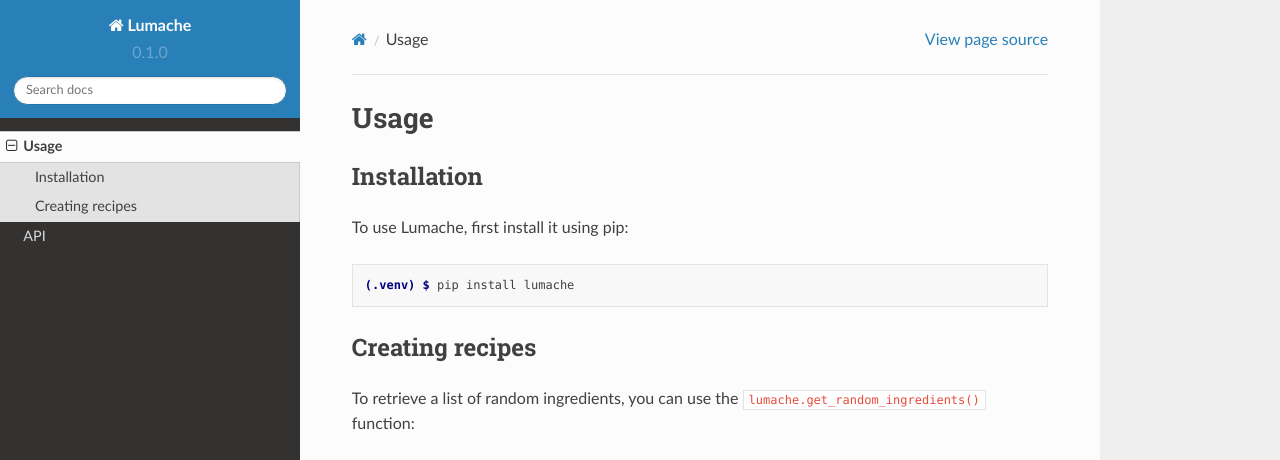
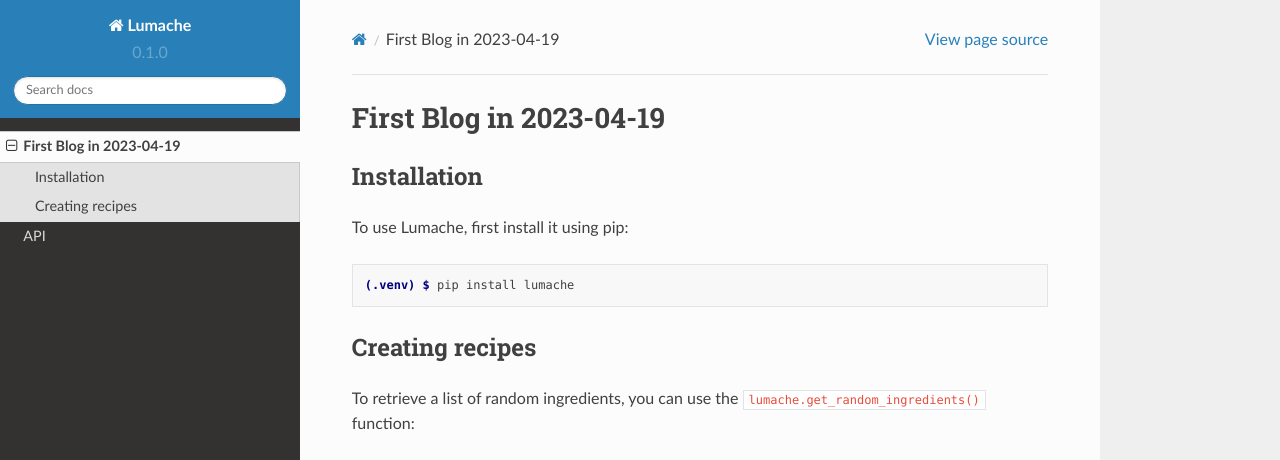
Before and after one commit to hmtdev/blog, a Sphinx documentation site: the page built from docs/source/usage.rst, in a window 1280 px wide and 1095 px high. Shown: the top 460 px of the window. Built offline with Sphinx 7.4.7 and the Read the Docs theme 2.0.0, drawn with Linux system fonts in a browser that asks for light colours; grey boxes are pictures that could not be loaded.

Commit message:
add first commit

```diff
--- a/docs/source/usage.rst
+++ b/docs/source/usage.rst
@@ -1,4 +1,4 @@
-Usage
+First Blog in 2023-04-19
 =====
 
 .. _installation:
```
